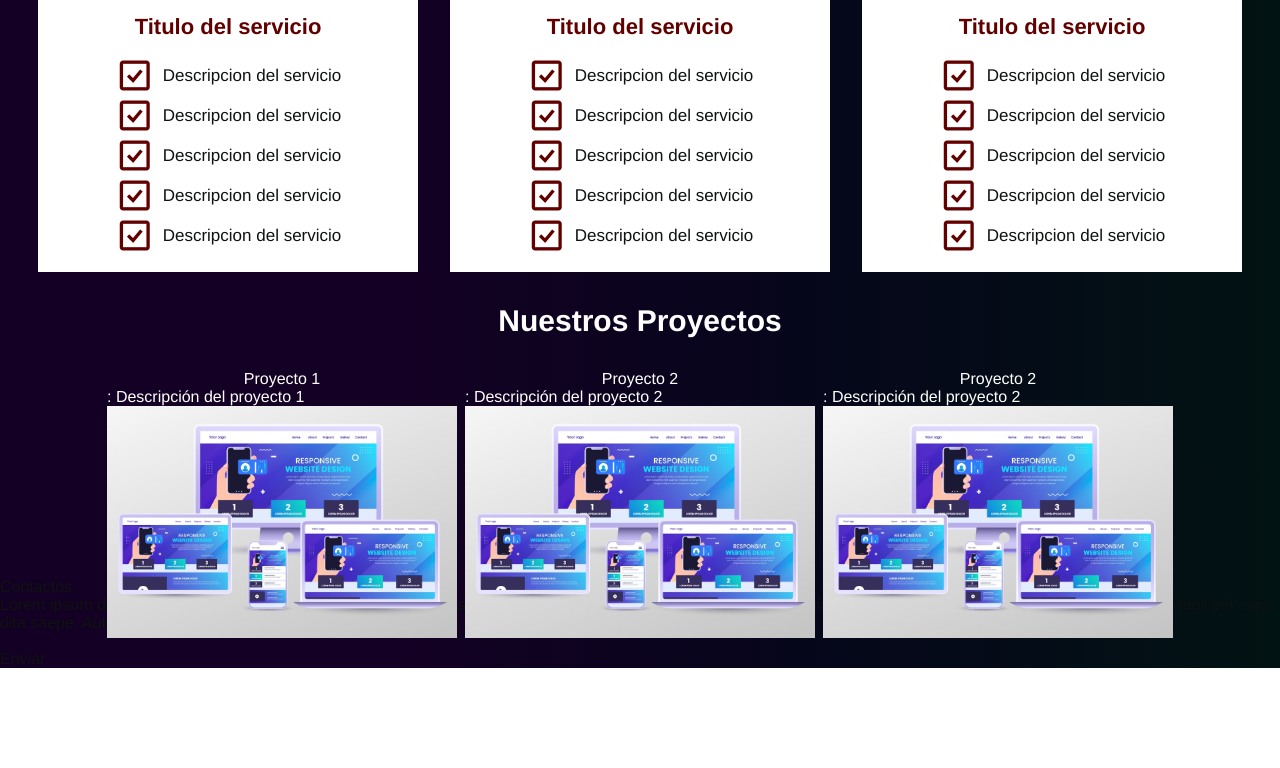
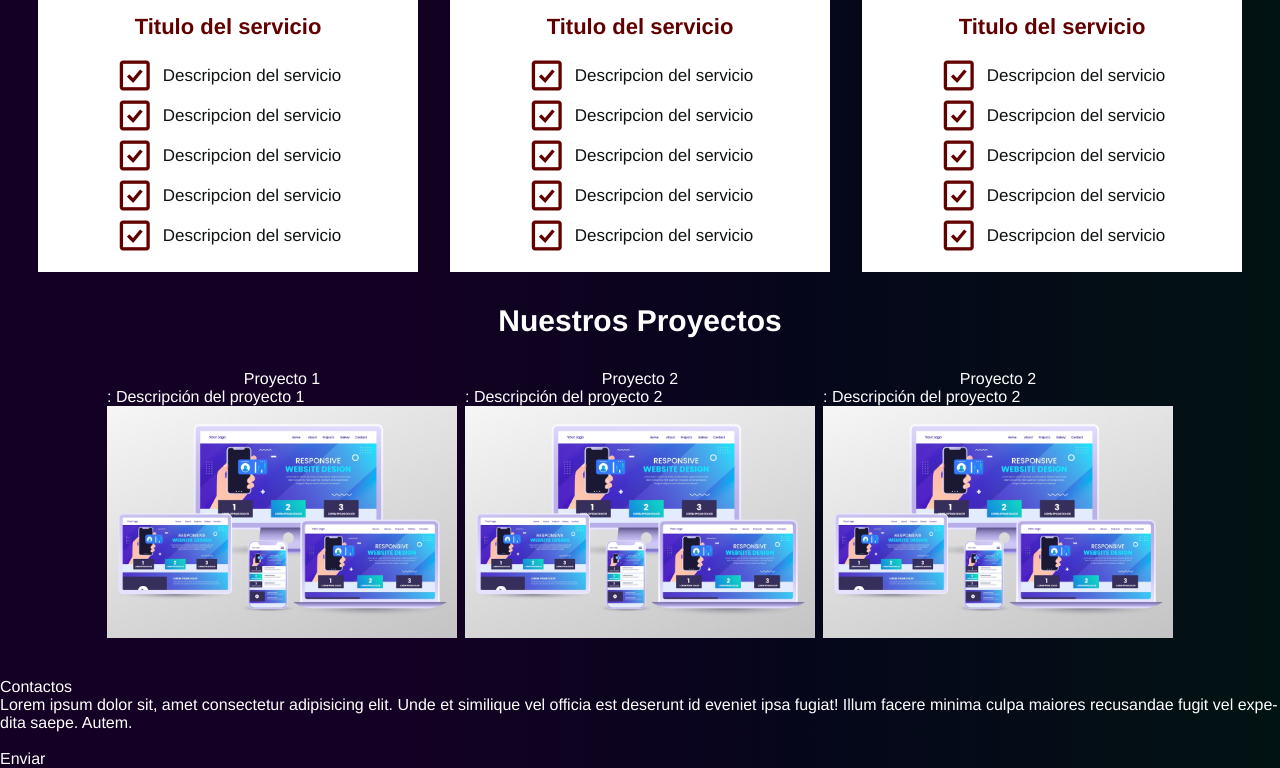
Before and after one commit to cristobalquilimaco/teguilog, a React (Vite) app: page /#/ in a window 1280 px wide. Shown: the part 2825-3593 px from the top of the page. Before the commit the page ends 3493 px from the top, so only its background shows below. Built offline with nearby package versions, Linux system fonts and the light colour scheme.

Commit message:
Se agrega color a la descripcion de texto en footer.jsx

```diff
--- a/src/shared/styles/footer.css
+++ b/src/shared/styles/footer.css
@@ -0,0 +1,5 @@
+.principal_footer{
+    margin-top: 100px;
+color: var(--background-color);
+width: 100%;
+}
```
